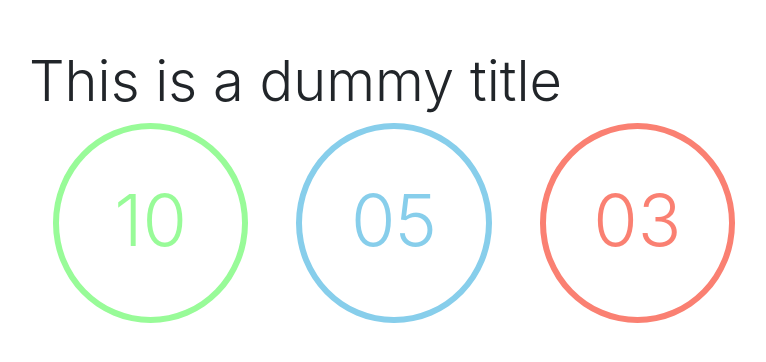
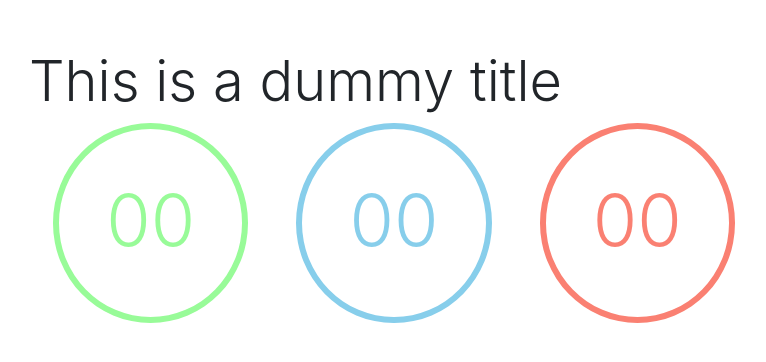
Before and after one commit to afiatamanna06/MyStopwatch, a React (Create React App) app: page / in a window 1280 px wide. Shown: the top 362 px of the page, without its empty margins (246-1012 px from the left). Built offline with nearby package versions, Linux system fonts and the light colour scheme.

Commit message:
Props value added from App js

```diff
--- a/src/Components/App.js
+++ b/src/Components/App.js
@@ -1,10 +1,21 @@
-import React from 'react';
+import React, { Component } from 'react';
 //import logo from './logo.svg';
 import Title from './Title/Title';
 import CountDown from './CountDown/CountDown';
 import './App.css';
 
-function App() {
+class App extends Component {
+    constructor(props) {
+        super(props)
+        this.state = {
+            time: {
+                min: 0,
+                sec: 0,
+                mili: 0
+            }
+        }
+    }
+    render() {
         return ( <
             div className = "App" >
             <
@@ -16,14 +27,15 @@ function App() {
             <
             Title / >
             <
-        CountDown / >
-        <
-        /div> < /
+            CountDown time = { this.state.time }
+            / > < /
+            div > < /
             div > <
             /
             div > <
             /div>
         );
     }
+}
 
 export default App;
--- a/src/Components/CountDown/CountDown.js
+++ b/src/Components/CountDown/CountDown.js
@@ -5,14 +5,14 @@ const CountDown = (props) => {
     return ( < div className = "d-flex" >
         <
         Digit color = "palegreen"
-        value = "10" / >
-        <
+        value = { props.time.min }
+        / > <
         Digit color = "skyblue"
-        value = "05" / >
-        <
+        value = { props.time.sec }
+        / > <
         Digit color = "salmon"
-        value = "03" / >
-        <
+        value = { props.time.mili }
+        / > <
         /div>
     )
 }
--- a/src/Components/CountDown/Digit/Digit.js
+++ b/src/Components/CountDown/Digit/Digit.js
@@ -10,7 +10,7 @@ const Digit = (props) => {
         h1 className = "display-3 py-5"
         style = {
             { color: props.color }
-        } > { props.value } < /h1> < /
+        } > { props.value < 10 ? `0${ props.value }` : props.value } < /h1> < /
         div >
     )
 }
```
Lines whose indentation alone changed are shown as unchanged.
